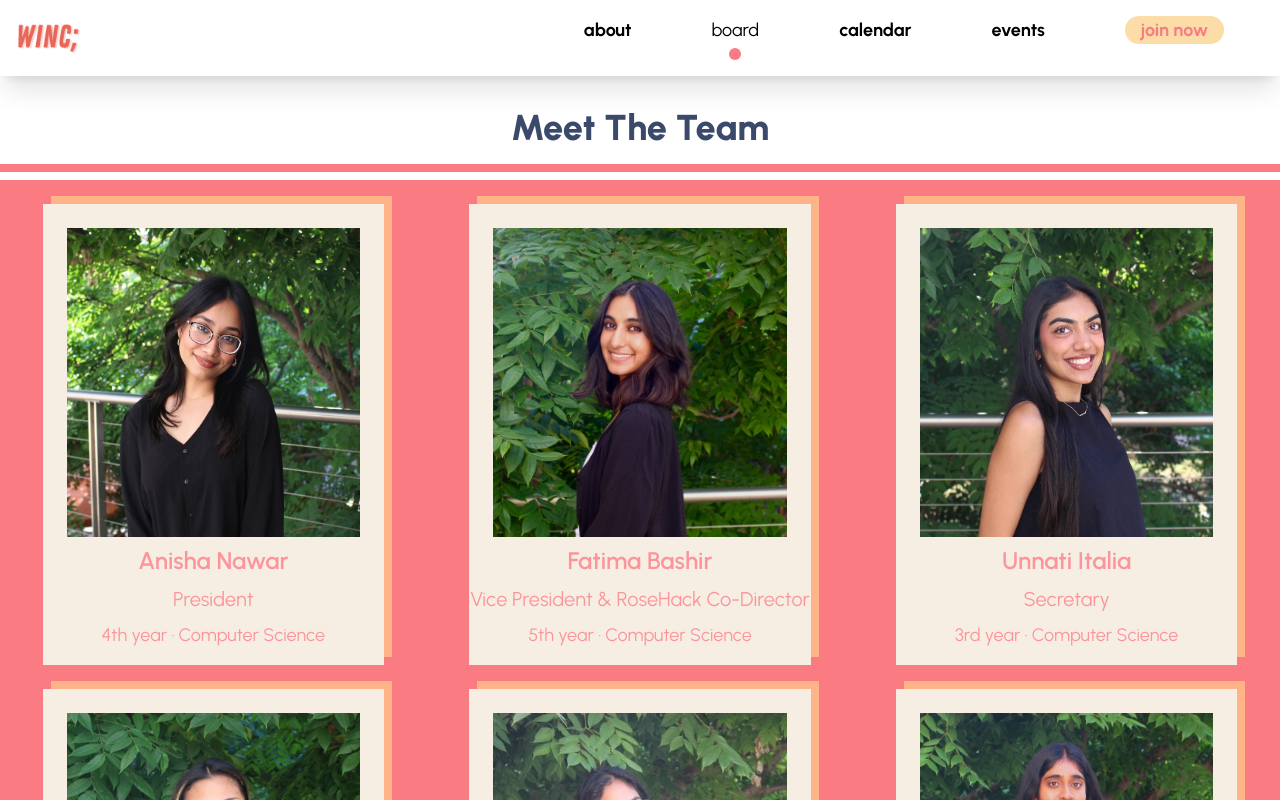
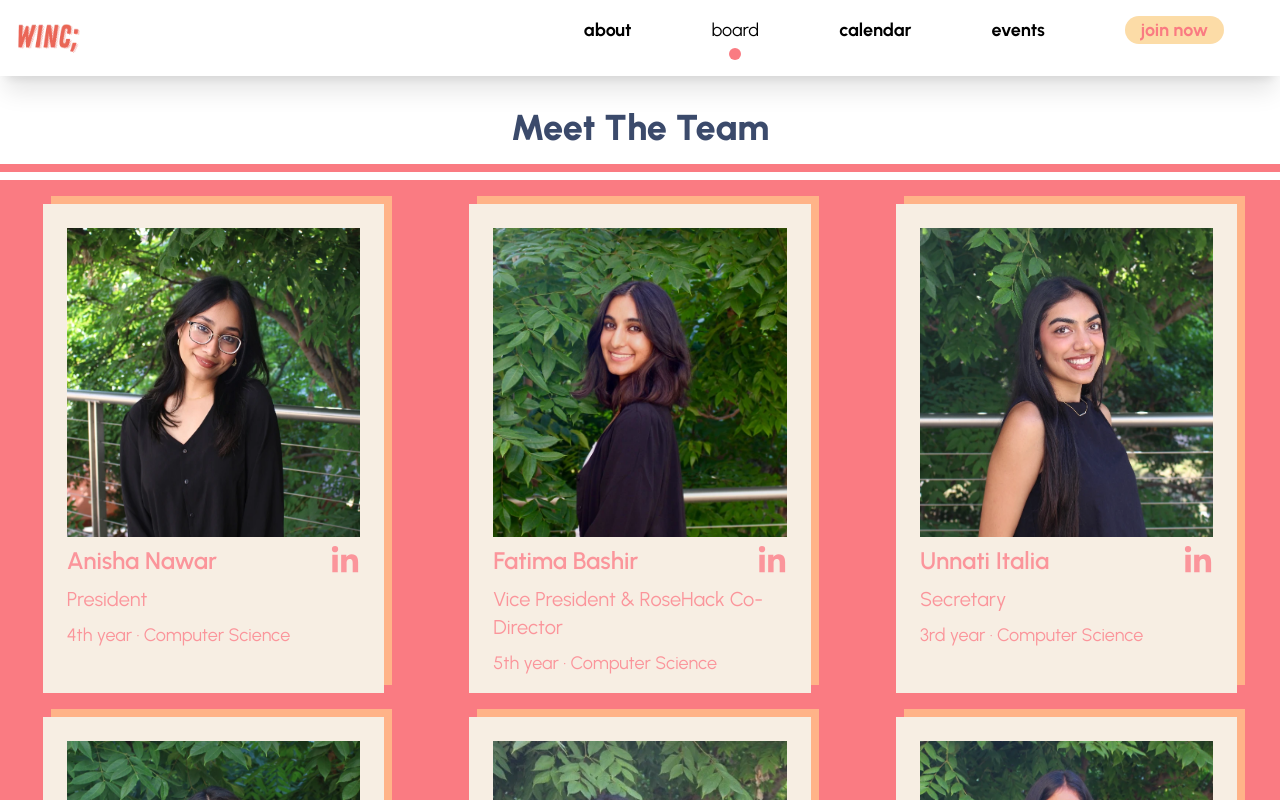
Before and after one commit to acm-ucr/winc-website, a Next.js app: page /board in a window 1280 px wide. Shown: the top 800 px of the page. Built offline with nearby package versions, Linux system fonts and the light colour scheme.

Commit message:
linkedin and header updates

```diff
--- a/src/app/events/overview/page.tsx
+++ b/src/app/events/overview/page.tsx
@@ -1,6 +1,11 @@
 import { EventCarousel } from "@/components/events/eventcarousel";
+
 const Page = () => {
-  return <EventCarousel />;
+  return (
+    <>
+      <EventCarousel />
+    </>
+  );
 };
 
 export default Page;
--- a/src/app/events/rosehack/page.tsx
+++ b/src/app/events/rosehack/page.tsx
@@ -2,10 +2,16 @@ import BoardPictureCard from "@/components/events/picturecard";
 import LookDown from "@/components/events/lookdown";
 import boardGroup from "@/public/eventspage/rosehack/boardGroup.webp";
 import hearts from "@/public/eventspage/hearts.webp";
-
+import Header from "@/components/events/header";
+import Image from "next/image";
+import logo from "@/public/eventspage/rosehack/logo.svg";
 const Page = () => {
   return (
     <>
+      <Header title="Rose Hack" subtitle="2024-2025" />
+      <div className="flex justify-center pt-4">
+        <Image src={logo} alt="rosehack pixels" />
+      </div>
       <LookDown
         titleText="What is Rose Hack?"
         sideImage={hearts}
--- a/src/app/events/socials/page.tsx
+++ b/src/app/events/socials/page.tsx
@@ -2,10 +2,11 @@ import LookDown from "@/components/events/lookdown";
 import BoardPictureCard from "@/components/events/picturecard";
 import GameSocial from "@/public/eventspage/moresocials/gamesocial.webp";
 import hearts from "@/public/eventspage/hearts.webp";
-
+import Header from "@/components/events/header";
 const Page = () => {
   return (
     <>
+      <Header title="Socials" subtitle="over the years" />
       <LookDown
         titleText="What kind of socials do we host?"
         sideImage={hearts}
--- a/src/app/events/wecode/page.tsx
+++ b/src/app/events/wecode/page.tsx
@@ -4,10 +4,12 @@ import BoardPictureCard from "@/components/events/picturecard";
 import Selfie from "@/public/eventspage/wecode/selfie.webp";
 import weCode from "@/public/eventspage/weCode.webp";
 import redBackground from "@/public/eventspage/redBackground.svg";
+import Header from "@/components/events/header";
 
 const Page = () => {
   return (
-    <div>
+    <>
+      <Header title="WeCode" subtitle="2025" />
       <LookDown
         titleText="What is WECode?"
         sideImage={redBackground}
@@ -17,7 +19,7 @@ const Page = () => {
       />
       <BoardPictureCard title="Selfie!" image={Selfie} />
       <MoreWecode />
-    </div>
+    </>
   );
 };
 
--- a/src/components/board/card.tsx
+++ b/src/components/board/card.tsx
@@ -1,17 +1,17 @@
-/* import Link from "next/link"; */
+import Link from "next/link";
 import Image, { StaticImageData } from "next/image";
-/* import { FaLinkedinIn } from "react-icons/fa";
-import { MdEmail } from "react-icons/md"; */
+import { FaLinkedinIn } from "react-icons/fa";
+/* import { MdEmail } from "react-icons/md"; */
 
 interface BoardProps {
   image: StaticImageData;
   name: string;
   position: string;
-  /*   linkedin?: string;
-  email?: string; */
+  linkedin?: string;
+  email?: string;
   year: string;
   major: string;
-  /*   pronouns?: string;
+  /* pronouns?: string;
   starsign?: string; */
 }
 
@@ -19,11 +19,11 @@ const Card = ({
   image,
   name,
   position,
-  /*   linkedin,
-  email, */
+  linkedin,
+  /* email, */
   year,
   major,
-  /*   pronouns,
+  /* pronouns,
   starsign, */
 }: BoardProps) => {
   return (
@@ -35,38 +35,23 @@ const Card = ({
           className="flex aspect-square w-full flex-col justify-center px-6 pb-2 pt-6"
         />
       </div>
-      <p className="text-center text-2xl font-semibold text-winc-red-300">
-        {name}
-      </p>
-      <p className="py-2 text-center text-lg text-winc-red-300 md:text-xl">
+      <div className="flex items-center justify-between px-6">
+        <p className="text-2xl font-semibold text-winc-red-300">{name}</p>
+        {linkedin && (
+          <Link href={linkedin} target="_blank" rel="noopener noreferrer">
+            <FaLinkedinIn className="text-xl text-winc-red-300 hover:scale-105 hover:opacity-75 md:text-3xl" />
+          </Link>
+        )}
+      </div>
+
+      <p className="py-2 pl-6 text-lg text-winc-red-300 md:text-xl">
         {position}
       </p>
-      {/* <div className="ml-6 flex items-center gap-4 text-winc-red-300">
-        {linkedin && (
-          <Link href={linkedin} target="_blank" rel="noopener noreferrer">
-            <FaLinkedinIn className="text-3xl hover:scale-105 hover:opacity-75 md:text-4xl" />
-          </Link>
-        )}
-        {email && (
-          <Link href={email} target="_blank" rel="noopener noreferrer">
-            <MdEmail className="text-3xl hover:scale-105 hover:opacity-75 md:text-5xl" />
-          </Link>
-        )}
-      </div> */}
+
       <div className="items-left flex flex-col">
-        <p className="pb-4 text-center text-sm text-winc-red-300 md:text-lg">
+        <p className="pb-4 pl-6 text-sm text-winc-red-300 md:text-lg">
           {year} year · {major}
         </p>
-        {/* {pronouns && (
-          <p className="text-sm text-winc-red-300 md:text-lg">
-            Pronouns: {pronouns}
-          </p>
-        )}
-        {starsign && (
-          <p className="mb-4 text-sm text-winc-red-300 md:text-lg">
-            Star Sign: {starsign}
-          </p>
-        )} */}
       </div>
     </div>
   );
--- a/src/components/board/cards.tsx
+++ b/src/components/board/cards.tsx
@@ -15,8 +15,8 @@ const Cards = () => {
             image={card.image}
             name={card.name}
             position={card.position}
-            /* linkedin={card.linkedin}
-            email={card.email} */
+            linkedin={card.linkedin}
+            /* email={card.email} */
             year={card.year}
             major={card.major}
             /* pronouns={card.pronouns}
--- /dev/null
+++ b/src/components/events/header.tsx
@@ -0,0 +1,21 @@
+interface HeaderProps {
+  title: string;
+  subtitle: string;
+}
+
+const Header = ({ title, subtitle }: HeaderProps) => {
+  return (
+    <div className="mt-12 flex flex-col items-center">
+      <div className="relative">
+        <div className="absolute -right-4 -top-4 h-10 w-10 border-r-[6px] border-t-[6px] border-winc-red-400" />
+        <div className="absolute -bottom-4 -left-4 h-10 w-10 border-b-[6px] border-l-[6px] border-winc-red-400" />
+        <div className="text-7xl font-semibold text-winc-brown-100">
+          {title}
+        </div>
+      </div>
+      <p className="mt-4 text-xl text-winc-gray-100">{subtitle}</p>
+    </div>
+  );
+};
+
+export default Header;
--- a/src/components/events/lookdown.tsx
+++ b/src/components/events/lookdown.tsx
@@ -25,7 +25,11 @@ const LookDown = ({
         {content2 && <p>{content2}</p>}
       </div>
       <div className="relative w-full md:ml-8 md:w-1/3">
-        <Image src={sideImage} alt="Red Background" className="w-full" />
+        <Image
+          src={sideImage}
+          alt="Red Background"
+          className="w-full border-4 border-winc-red-300 p-8"
+        />
 
         {sideImage2 && (
           <Image
--- a/src/components/events/moresocials/moreSocials.tsx
+++ b/src/components/events/moresocials/moreSocials.tsx
@@ -5,7 +5,7 @@ import Tennis from "@/public/eventspage/moresocials/Tennis.webp";
 
 const MoreSocials = () => {
   return (
-    <div className="mx-auto max-w-3xl p-4 md:p-8">
+    <div className="mx-auto w-11/12">
       <EventSection
         title="Study Session"
         description="A study session for all students to bond, while being productive for their rigorous classes."
--- a/src/data/boarddata.ts
+++ b/src/data/boarddata.ts
@@ -14,6 +14,7 @@ const Board = [
     position: "President",
     major: "Computer Science",
     year: "4th",
+    linkedin: "https://www.linkedin.com/in/anisha-nawar/",
   },
   {
     image: Fatima,
@@ -21,6 +22,7 @@ const Board = [
     position: "Vice President & RoseHack Co-Director",
     major: "Computer Science",
     year: "5th",
+    linkedin: "https://www.linkedin.com/in/fatima-bashir-6122a0274/",
   },
   {
     image: Unnati,
@@ -28,6 +30,7 @@ const Board = [
     position: "Secretary",
     major: "Computer Science",
     year: "3rd",
+    linkedin: "https://www.linkedin.com/in/unnati-italia-6687a5297/",
   },
   {
     image: Sookie,
@@ -35,6 +38,7 @@ const Board = [
     position: "Social Media & Marketing Chair",
     major: "Computer Science",
     year: "4th",
+    linkedin: "https://www.linkedin.com/in/sookiedrabla/",
   },
   {
     image: Ananya,
@@ -42,6 +46,7 @@ const Board = [
     position: "Technical Development Chair",
     major: "Computer Science",
     year: "4th",
+    linkedin: "https://www.linkedin.com/in/ananya-dharanikota/",
   },
   {
     image: Medha,
@@ -49,6 +54,7 @@ const Board = [
     position: "Membership Chair",
     major: "Computer Science",
     year: "2nd",
+    linkedin: "https://www.linkedin.com/in/medha-yasa/",
   },
   {
     image: Alessandro,
@@ -56,6 +62,7 @@ const Board = [
     position: "RoseHack Co-Director",
     major: "Mechanical Engineering",
     year: "3rd",
+    linkedin: "https://www.linkedin.com/in/alessandro-paolieri/",
   },
   {
     image: Kelly,
@@ -63,6 +70,7 @@ const Board = [
     position: "Treasurer",
     major: "Computer Science with Business Applications",
     year: "4th",
+    linkedin: "https://www.linkedin.com/in/kelly-ramirez-390a1625a/",
   },
   {
     image: Rebecca,
@@ -70,6 +78,7 @@ const Board = [
     position: "Operations Chair",
     major: "Computer Science",
     year: "3rd",
+    linkedin: "https://www.linkedin.com/in/rebecca-jennings-246a652a1/",
   },
 ];
 export default Board;
```
Also changed, not shown: public/eventspage/rosehack/logo.svg (added).
